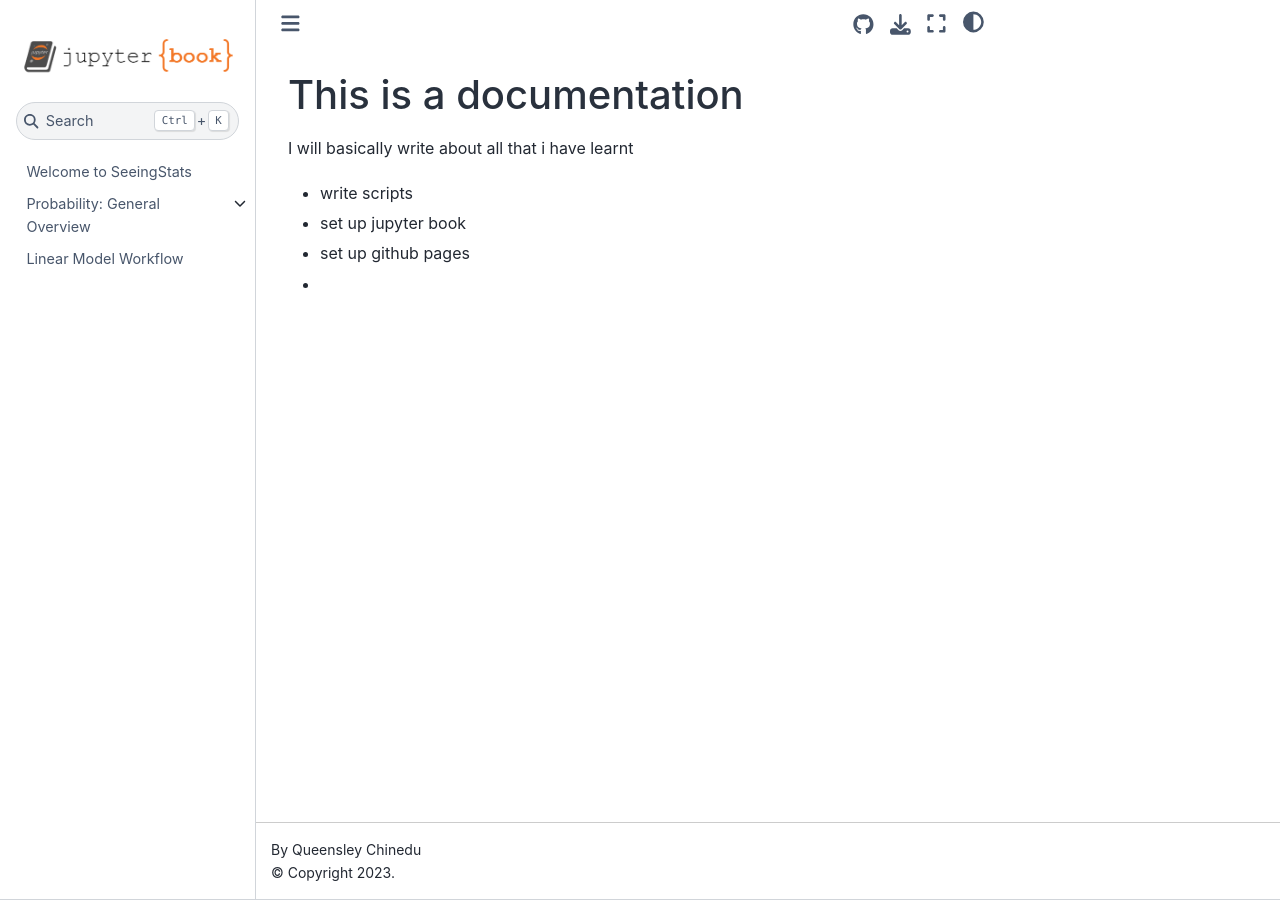
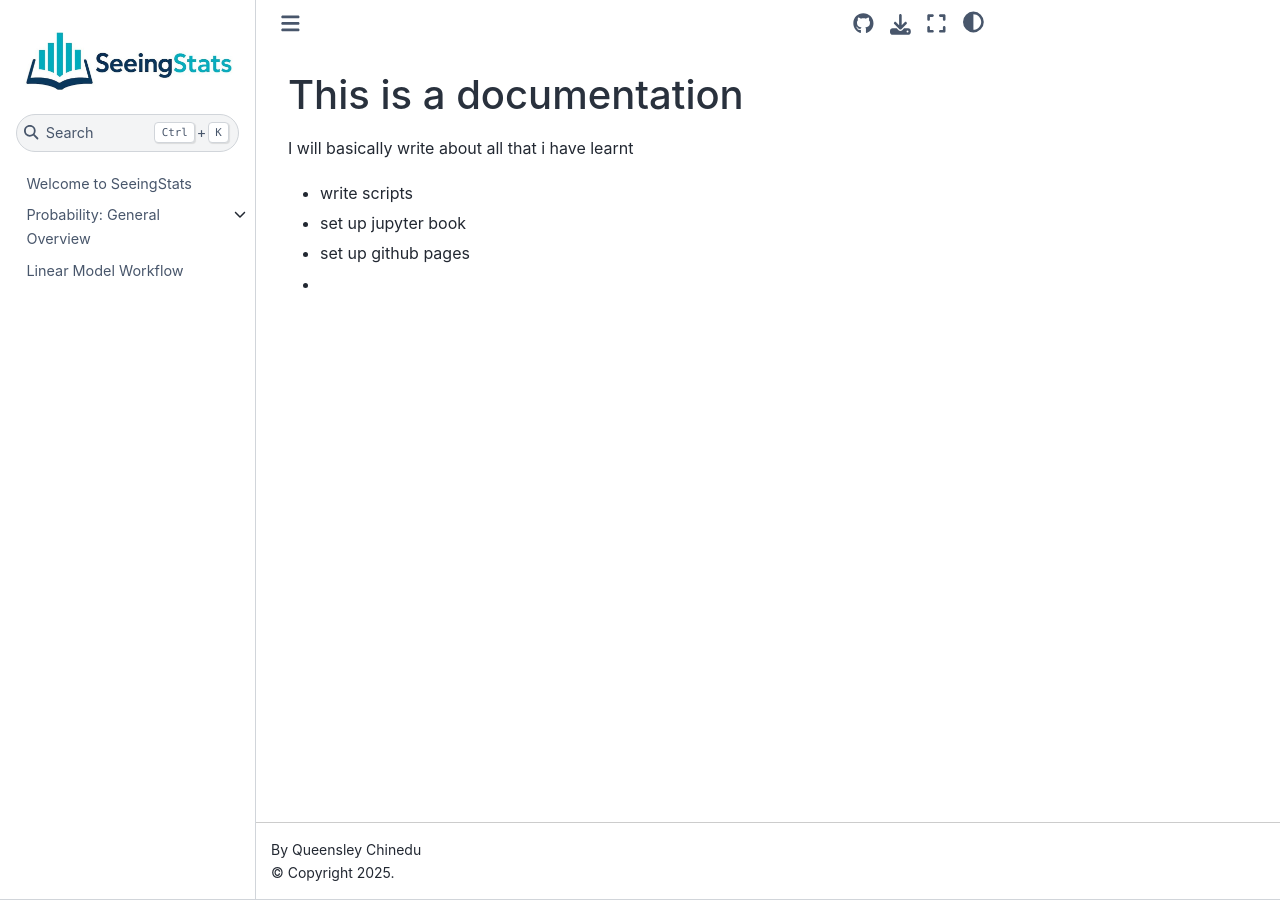
Before and after one commit to QueensleyC/stat5430project, a Jupyter Book: the page built from report.md, in a window 1280 px wide. Built offline with Jupyter Book 1.0.4 settings and Sphinx 7.4.7 and the Sphinx Book theme 1.1.4, drawn with Linux system fonts in a browser that asks for light colours; some of the changed lines change nothing that is shown.

Commit message:
Update copyright

```diff
--- a/_config.yml
+++ b/_config.yml
@@ -3,7 +3,7 @@
 
 title: SeeingStats
 author: Queensley Chinedu
-logo: logo.png
+logo: logo-4-crop.jpeg
 
 # Force re-execution of notebooks on each build.
 # See https://jupyterbook.org/content/execute.html
@@ -21,15 +21,15 @@ bibtex_bibfiles:
 
 # Information about where the book exists on the web
 repository:
-  url: https://github.com/executablebooks/jupyter-book  # Online location of your book
-  path_to_book: docs  # Optional path to your book, relative to the repository root
-  branch: master  # Which branch of the repository should be used when creating links (optional)
+  url: https://github.com/QueensleyC/stat5430project  # Online location of your book
+  path_to_book: contents  # Optional path to your book, relative to the repository root
+  branch: main  # Which branch of the repository should be used when creating links (optional)
 
 # Add GitHub buttons to your book
 # See https://jupyterbook.org/customize/config.html#add-a-link-to-your-repository
 html:
   code_folding: hide
-  use_issues_button: true
+  use_issues_button: false
   use_repository_button: true
   use_toggle_button: true
 
@@ -50,3 +50,6 @@ myst:
 sphinx:
   extra_extensions:
     - sphinxcontrib.mermaid
+  config:
+    html_show_copyright: true
+    copyright: "2025"
```
